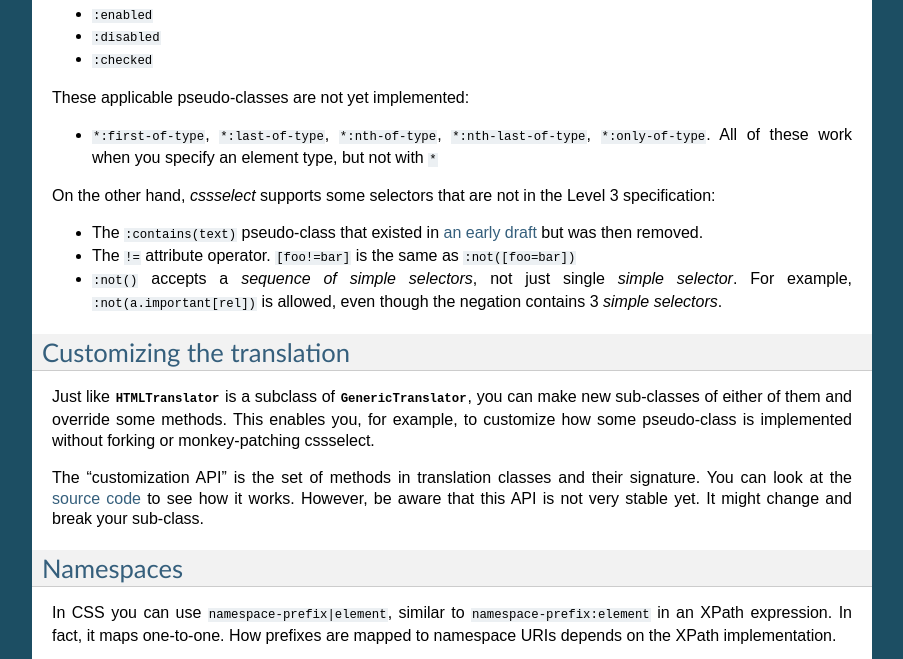
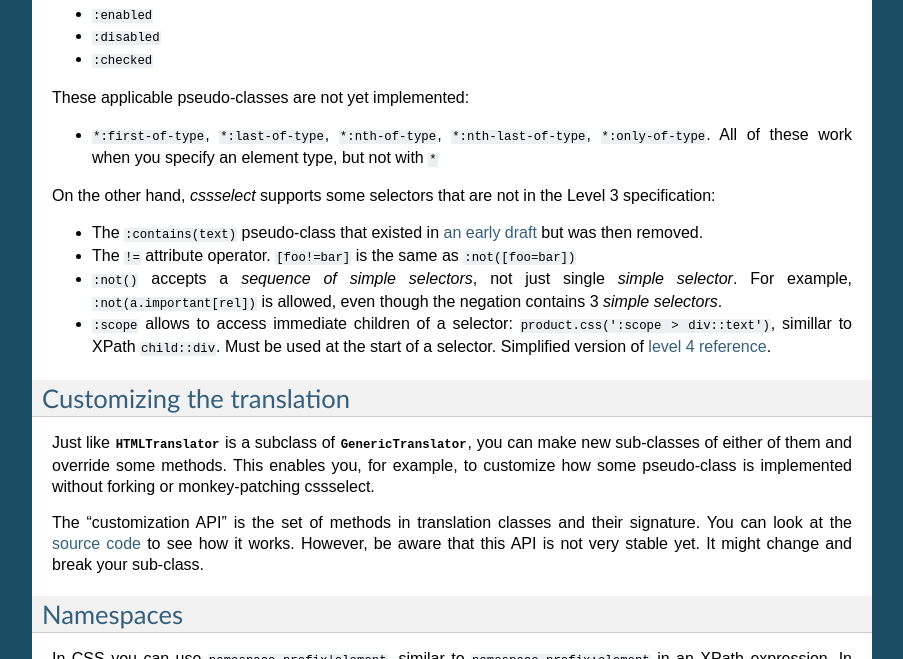
Before and after one commit to scrapy/cssselect, a Sphinx documentation site: the page built from docs/index.rst, in a window 1280 px wide and 900 px high, scrolled down 2390 px, cut to the strip 0-659 px from the top of the window. Shown: the whole strip, without its empty margins (198-1101 px from the left). Built offline with Sphinx 7.4.7, drawn with Linux system fonts in a browser that asks for light colours.

Commit message:
Edit docs.

```diff
--- a/docs/index.rst
+++ b/docs/index.rst
@@ -108,8 +108,10 @@ in the Level 3 specification:
 * ``:not()`` accepts a *sequence of simple selectors*, not just single
   *simple selector*. For example, ``:not(a.important[rel])`` is allowed,
   even though the negation contains 3 *simple selectors*.
+* ``:scope`` allows to access immediate children of a selector: ``product.css(':scope > div::text')``, simillar to XPath ``child::div``. Must be used at the start of a selector. Simplified version of `level 4 reference`_.
 
 .. _an early draft: http://www.w3.org/TR/2001/CR-css3-selectors-20011113/#content-selectors
+.. _level 4 reference: https://developer.mozilla.org/en-US/docs/Web/CSS/:scope
 
 ..
     The following claim was copied from lxml:
```
